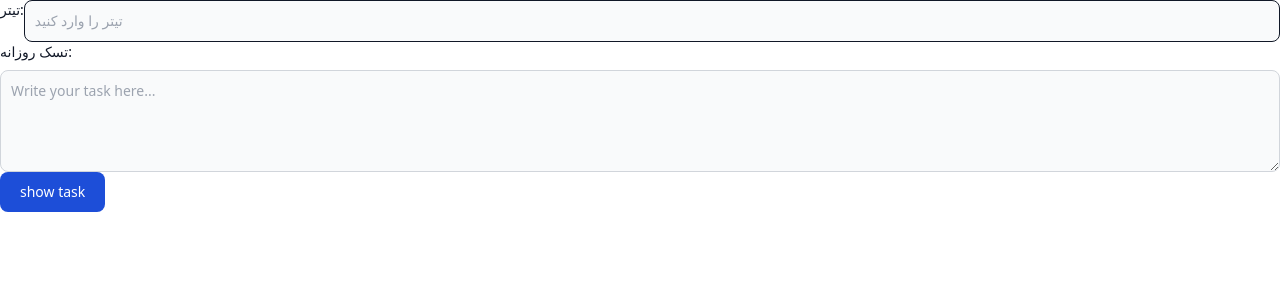
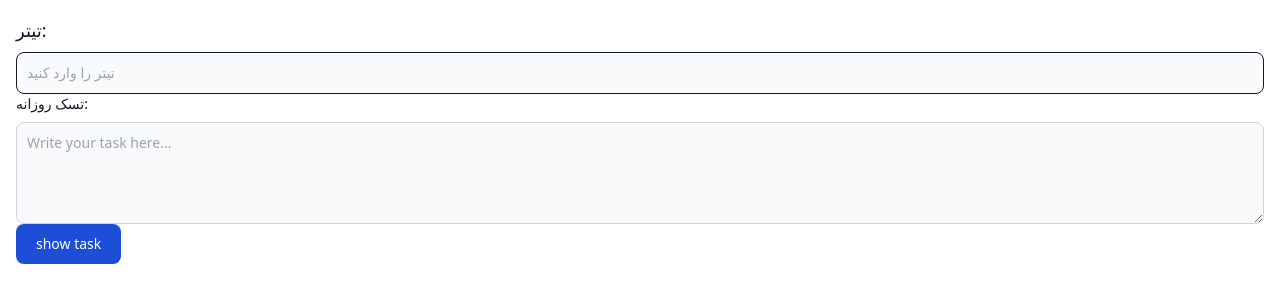
Before and after one commit to mahdimoradikashkoli/kashkooli-js, a website: page index.html in a window 1280 px wide. Drawn offline with Linux system fonts and the light colour scheme.

Commit message:
practice-8-js

```diff
--- a/index.html
+++ b/index.html
@@ -9,18 +9,16 @@
 <body>
 
 
-    <div class="container">
-        <div class="flex justify-center">
-            <label for="helper-text" class="block mb-2 text-sm font-medium text-gray-900 dark:text-white">تیتر:</label>
+    <div class="container p-4">
+        <div>
+            <label for="helper-text" class="block mb-2 text-lg font-medium text-gray-900">تیتر:</label>
             <input type="text" id="taskTitle" aria-describedby="helper-text-explanation" class="bg-gray-50 border border-gray-900 text-gray-900 text-sm rounded-lg focus:ring-blue-500 focus:border-blue-500 block w-full p-2.5  dark:bg-gray-700 dark:border-gray-800 dark:placeholder-gray-400 dark:text-white dark:focus:ring-blue-500 dark:focus:border-blue-500" placeholder="تیتر را وارد کنید">
         </div>
-        <div>
-
-            <label for="message" class="block mb-2 text-sm font-medium text-gray-900 dark:text-white">تسک روزانه:</label>
+        <div >
+            <label for="message" class="block mb-2 text-sm font-medium text-gray-900">تسک روزانه:</label>
             <textarea id="taskdescription" rows="4" class="block p-2.5 w-full text-sm text-gray-900 bg-gray-50 rounded-lg border border-gray-300 focus:ring-blue-500 focus:border-blue-500 dark:bg-gray-700 dark:border-gray-600 dark:placeholder-gray-400 dark:text-white dark:focus:ring-blue-500 dark:focus:border-blue-500" placeholder="Write your task here..."></textarea>
-
         </div>
-       <div class="mt-4">
+       <div class="mt-3">
             <button type="submit" id="showtask" class="text-white   bg-blue-700 hover:bg-blue-800 focus:ring-4 focus:outline-none focus:ring-blue-300 font-medium rounded-lg text-sm w-full sm:w-auto px-5 py-2.5 text-center dark:bg-blue-600 dark:hover:bg-blue-700 dark:focus:ring-blue-800">show task</button>
        </div>
     </div>
```
Also changed, not shown: index.ts (+1 -102 lines).
